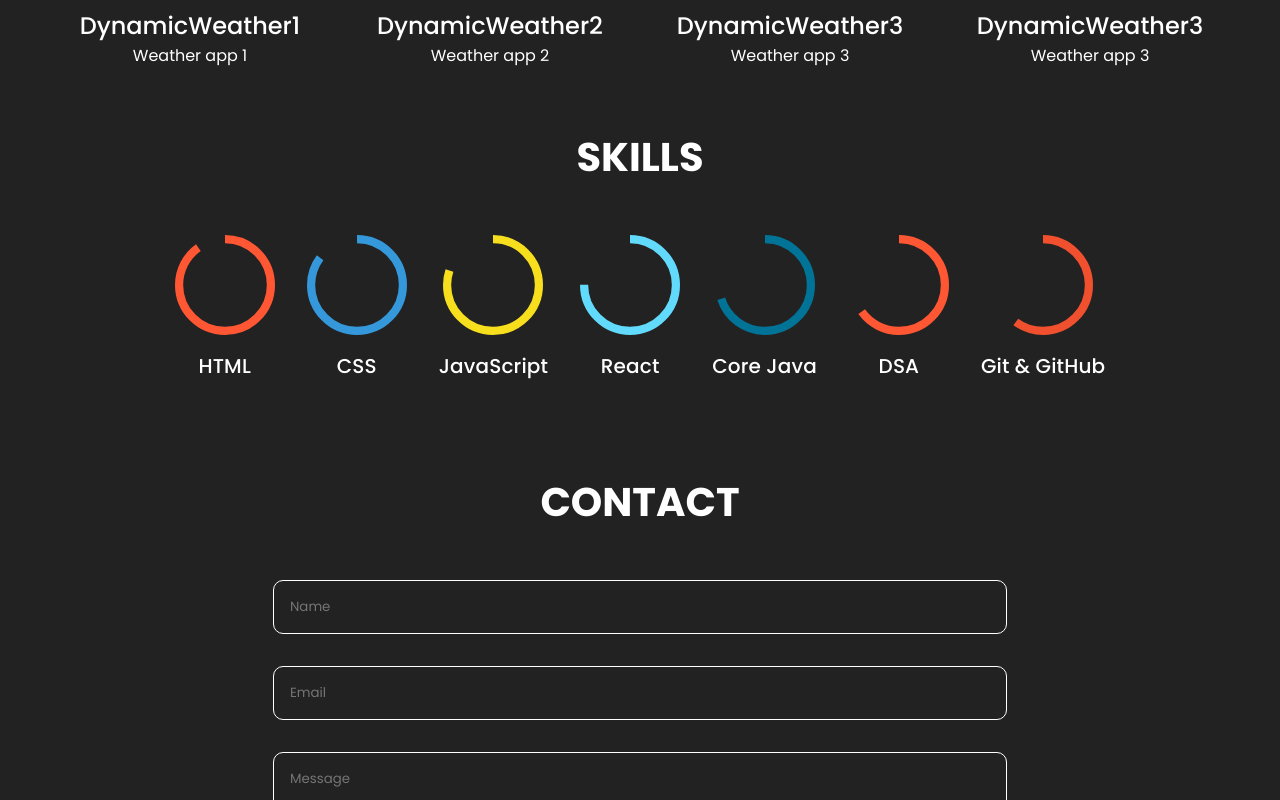
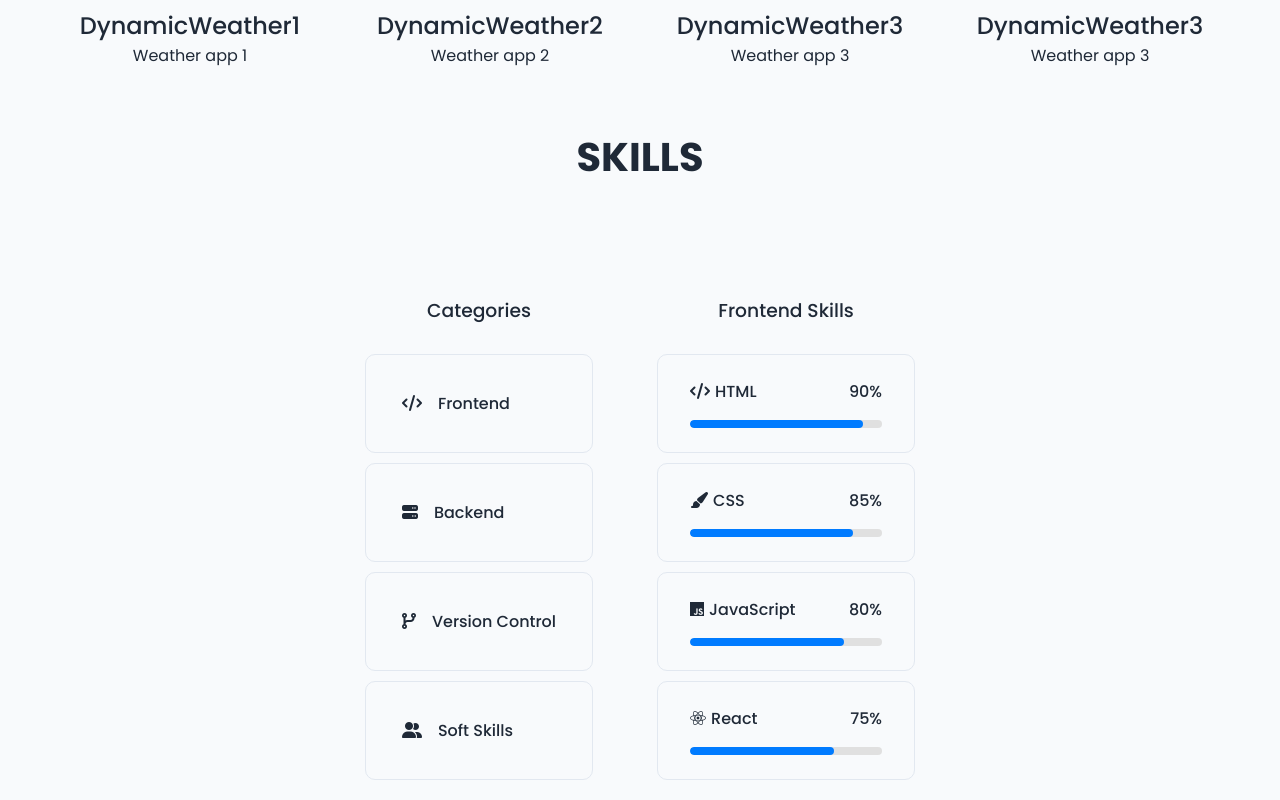
Before and after one commit to amirudheenshareif/Personal-Portfolio, a React (Vite) app: page / in a window 1280 px wide. Shown: the part 1240-2040 px from the top of the page. Built offline with nearby package versions, Linux system fonts and the light colour scheme.

Commit message:
added progress bar

```diff
--- a/package.json
+++ b/package.json
@@ -12,6 +12,7 @@
   "dependencies": {
     "@emotion/react": "^11.14.0",
     "@emotion/styled": "^11.14.0",
+    "@fortawesome/fontawesome-free": "^6.7.2",
     "@mui/material": "^6.3.0",
     "react": "^18.3.1",
     "react-dom": "^18.3.1"
--- a/src/App.css
+++ b/src/App.css
@@ -3,13 +3,13 @@
 
 
 :root{
-    --background-color: #222;
-    --text-color: #fff;
+    --background-color: #F8FAFC;
+    --text-color: #1F2937 ;
 }
 body{
    font-family: "Poppins", serif;
-   background-color: var(--background-color);
-   color: var(--text-color);
+   background-color: #F8FAFC;
+   color: #1F2937;
    /* display: flex;
    justify-content: center;
    align-items: center; */
--- a/src/components/Contact/Contact.css
+++ b/src/components/Contact/Contact.css
@@ -24,15 +24,15 @@
     width: 100%;
     padding: 1rem;
     margin: 1rem;
-    border: 1px solid var(--text-color);
+    border: 1px solid #E2E8F0 ;
     outline: none;
     border-radius: 10px;
 }
 .mainContainer-contact form button{
     font-family: "Poppins", serif;
     font-weight: 600;
-    background-color: var(--btn-color);
-    color: var(--btn-text-color);
+    background-color: #2563EB;
+    color: whitesmoke;
     padding: .8rem 2rem;
     border: none;
     border-radius: 10px;
--- a/src/components/Hero/Hero.css
+++ b/src/components/Hero/Hero.css
@@ -47,9 +47,9 @@
   }
   .resume button{
     font-family: "Poppins", serif;
-    font-weight: 800;
-    background-color: var(--btn-color);
-    color: var(--btn-text-color);
+    font-weight: 600;
+    background-color: #2563EB;
+    color: whitesmoke;
     padding: .8rem 1.5rem;
     border: none;
     border-radius: 5px;
--- a/src/components/Hero/Hero.jsx
+++ b/src/components/Hero/Hero.jsx
@@ -3,6 +3,7 @@ import profile from '../../assets/hero-img.png';
 import gitubIcon from '../../assets/github-dark.svg';
 import linkedInIcon from '../../assets/linkedin-dark.svg';
 import './Hero.css';
+import { colors } from '@mui/material';
 
 
 export const Hero = () => {
@@ -14,7 +15,7 @@ export const Hero = () => {
                     <h3>FRONTEND DEVELOPER</h3>
                     <div className="icons">
                         <a href="https://github.com/amirudheenshareif">
-                            <img src={gitubIcon} alt="" />
+                            <img src={gitubIcon}  alt="" />
                             </a>
                             <a href="##">
                                 <img src={linkedInIcon} alt="" />
--- a/src/components/Skills/Skills.css
+++ b/src/components/Skills/Skills.css
@@ -1,4 +1,67 @@
 h1{
     font-size: 2.5rem;
-    margin-bottom: 2rem;
 }
+h3{
+    font-weight: 500;
+}
+.skills-container{
+    width: 100%;
+    display: flex;
+    justify-content: center;
+    align-items: center;
+    flex-wrap: wrap;
+    margin: 2rem;
+}
+.left,.right{
+    display: flex;
+    flex-direction: column;
+    justify-content: center;
+    gap: 10px;
+    flex-wrap: wrap;
+    margin: 2rem;
+}
+/* .dummy{
+    visibility: hidden;
+} */
+.left div,.skill{
+    border: 1px solid #E2E8F0;
+    padding: 1.5rem 2rem;
+    border-radius: 10px;
+    font-family: "Poppins", serif;
+    font-weight: 500;
+}
+.left div{
+    display: flex;
+    align-items: center;
+    gap: 1rem;
+    padding: 2.25rem;
+}
+.skill{
+    min-width: 12rem;
+    display: flex;
+    flex-direction: column;
+    justify-content: center;
+    align-items: center;
+    gap: 1rem;
+}
+.progress-bar {
+    width: 100%;
+    height: 8px;
+    background-color: #e0e0e0;
+    border-radius: 5px;
+    overflow: hidden;
+  }
+  .progress {
+    height: 100%;
+    background-color: #007bff;
+    border-radius: 5px;
+  }
+  .tech{
+    width: 100%;
+    display: flex;
+    justify-content: space-between;
+    align-items: center;
+  }
+  #icon{
+    margin-right: 5px;
+  }
--- a/src/components/Skills/Skills.jsx
+++ b/src/components/Skills/Skills.jsx
@@ -1,36 +1,138 @@
 import React from 'react';
-import { CircularProgress, Typography, Box } from '@mui/material';
+// import { CircularProgress, Typography, Box } from '@mui/material';
 import './Skills.css';
+import { useState } from 'react';
+import { colors } from '@mui/material';
+import '@fortawesome/fontawesome-free/css/all.min.css';
 
-const skills = [
-    { name: 'HTML', value: 90, color: '#FF5733' }, // Orangish
-    { name: 'CSS', value: 85, color: '#3498DB' }, // Bluish
-    { name: 'JavaScript', value: 80, color: '#F7DF1E' }, // Yellowish
-    { name: 'React', value: 75, color: '#61DAFB' }, // Light Blue
-    { name: 'Core Java', value: 70, color: '#007396' }, // Java Blue
-    { name: 'DSA', value: 65, color: '#FF5733' }, // Reuse Orangish
-    { name: 'Git & GitHub', value: 60, color: '#F1502F' }, // Git Red
-];
+
+// const skills = [
+//     { name: 'HTML', value: 90, color: '#FF5733' }, // Orangish
+//     { name: 'CSS', value: 85, color: '#3498DB' }, // Bluish
+//     { name: 'JavaScript', value: 80, color: '#F7DF1E' }, // Yellowish
+//     { name: 'React', value: 75, color: '#61DAFB' }, // Light Blue
+//     { name: 'Core Java', value: 70, color: '#007396' }, // Java Blue
+//     { name: 'DSA', value: 65, color: '#FF5733' }, // Reuse Orangish
+//     { name: 'Git & GitHub', value: 60, color: '#F1502F' }, // Git Red
+// ];
+
+
 
 const Skills = () => {
+
+  const skillList = [
+    { icon: "fa-solid fa-code", skill: "Frontend" },
+    { icon: "fa-solid fa-server", skill: "Backend" },
+    { icon: "fa-solid fa-code-branch", skill: "Version Control" },
+    { icon: "fa-solid fa-comments", skill: "Soft Skills" },
+  ];
+  const frontend = [
+    { skill: "HTML", icon: "fas fa-code", width: "90%" },
+    { skill: "CSS", icon: "fas fa-paint-brush", width: "85%" },
+    { skill: "JavaScript", icon: "fab fa-js", width: "80%" },
+    { skill: "React", icon: "fab fa-react", width: "75%" },
+  ];
+
+  const backend = [
+    { skill: "Node.js", icon: "fab fa-node", width: "85%" },
+    { skill: "Express.js", icon: "fas fa-server", width: "80%" },
+    { skill: "MongoDB", icon: "fas fa-database", width: "75%" },
+    { skill: "REST APIs", icon: "fas fa-link", width: "70%" },
+  ];
+
+  const versionControl = [
+    { skill: "Git", icon: "fas fa-code-branch", width: "80%" },
+    { skill: "GitHub", icon: "fab fa-github", width: "85%" },
+    { skill: "Branching", icon: "fas fa-tree", width: "75%" },
+    { skill: "Merging", icon: "fas fa-code-merge", width: "70%" },
+  ];
+
+  const softSkills = [
+    { skill: "Communication", icon: "fas fa-comments", width: "90%" },
+    { skill: "Teamwork", icon: "fas fa-users", width: "85%" },
+    { skill: "Problem Solving", icon: "fas fa-lightbulb", width: "80%" },
+    { skill: "Adaptability", icon: "fas fa-sync-alt", width: "75%" },
+  ];
+
+
+
+  const newArray = [frontend, backend, versionControl, softSkills];
+
+
+
+  const[activeArray, setActiveArray] = useState(newArray[0]);
+  const[skillHeading, setSkillHeading] = useState("Frontend Skills");
+
     return (
-       <>
-       <h1>SKILLS</h1>
-        <Box display="flex" flexWrap="wrap" justifyContent="space-around">
-            {skills.map((skill) => (
-                <Box key={skill.name} textAlign="center" m={2}>
-                    <CircularProgress variant="determinate" value={skill.value} size={100} sx={{color: skill.color,}} />
-                    <Typography variant="h6" component="div" mt={1} sx={{fontFamily: "Poppins"}}>
-                        {skill.name}
-                    </Typography>
-                    {/* <Typography variant="body2" color="textSecondary">
-                        {skill.value}%
-                    </Typography> */}
-                </Box>
-            ))}
-        </Box>
+    //    <>
+    //    <h1>SKILLS</h1>
+    //     <Box display="flex" flexWrap="wrap" justifyContent="space-around">
+    //         {skills.map((skill) => (
+    //             <Box key={skill.name} textAlign="center" m={2}>
+    //                 <CircularProgress variant="determinate" value={skill.value} size={100} sx={{color: skill.color,}} />
+    //                 <Typography variant="h6" component="div" mt={1} sx={{fontFamily: "Poppins"}}>
+    //                     {skill.name}
+    //                 </Typography>
+    //                 {/* <Typography variant="body2" color="textSecondary">
+    //                     {skill.value}%
+    //                 </Typography> */}
+    //             </Box>
+    //         ))}
+    //     </Box>
 
-       </>
+    //    </>
+    <>
+    <h1>SKILLS</h1>
+    <div className="skills-container">
+    <div className="left">
+  <h3 className='dummy'>Categories</h3>
+
+  <div onClick={() => { setActiveArray(newArray[0]); setSkillHeading("Frontend skills"); }}>
+    <i className="fas fa-code"></i>
+    <span>Frontend</span>
+  </div>
+
+  <div onClick={() => { setActiveArray(newArray[1]); setSkillHeading("Backend skills"); }}>
+    <i className="fas fa-server"></i>
+    <span>Backend</span>
+  </div>
+
+  <div onClick={() => { setActiveArray(newArray[2]); setSkillHeading("Version Control"); }}>
+    <i className="fas fa-code-branch"></i>
+    <span>Version Control</span>
+  </div>
+
+  <div onClick={() => { setActiveArray(newArray[3]); setSkillHeading("Soft Skills"); }}>
+    <i className="fas fa-user-friends"></i>
+    <span>Soft Skills</span>
+  </div>
+</div>
+
+
+        <div className="right">
+          <h3>{skillHeading}</h3>
+
+          {activeArray.map((sk,index)=>(
+              <div key={index} className="skill">
+                  <div className="tech">
+                  <div className="name">
+                  <i id='icon' className={sk.icon}></i>
+                  <span>{sk.skill}</span>
+                  </div>
+                  <span id='width'>{sk.width}</span>
+                  </div>
+                  <div className="progress-bar">
+      <div className="progress" style={{ width: sk.width }}></div>
+    </div>
+              </div>
+          ))
+          }
+
+        </div>
+    </div>
+
+    </>
+
     );
 };
 
```
Also changed, not shown: 1 other file (tests, documents, lock files or other folders).
